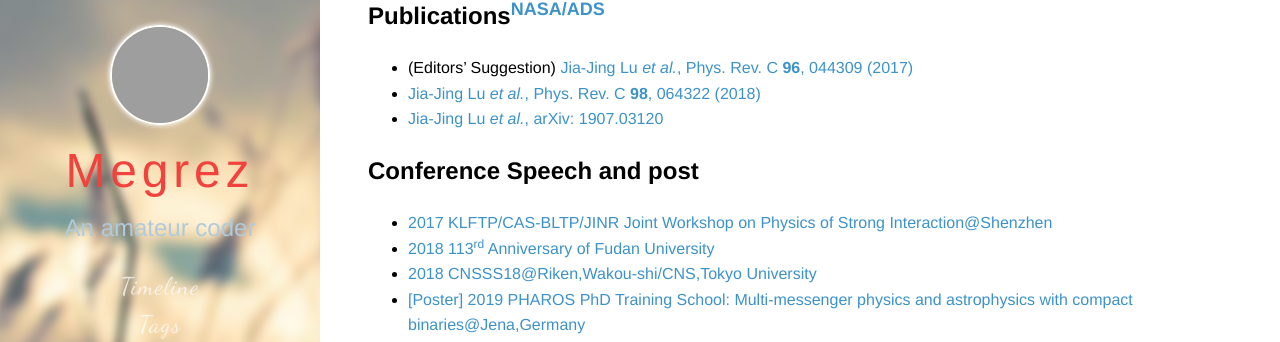
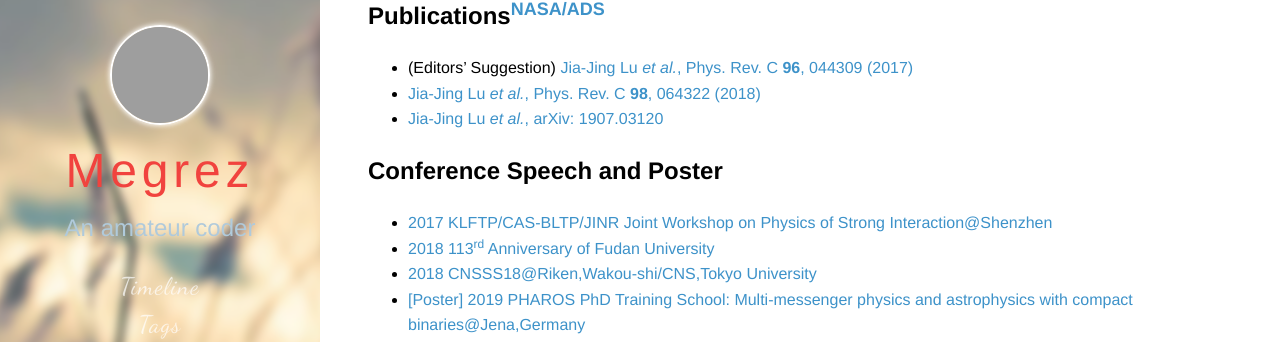
Before and after one commit to lujiajing1126/lujiajing1126.github.com, a Jekyll site: the page built from resume.md, in a window 1280 px wide and 900 px high, scrolled down 488 px, cut to the strip 103-445 px from the top of the window. Built offline with Jekyll 4.4.1, drawn with Linux system fonts in a browser that asks for light colours; some web fonts are replaced; comment, search, counter and statistics services are not loaded; grey boxes are pictures that could not be loaded.

Commit message:
fix typo

```diff
--- a/resume.md
+++ b/resume.md
@@ -35,7 +35,7 @@ Scopus: [Lu, Jiajing](https://www.scopus.com/authid/detail.uri?authorId=57196025
  - [Jia-Jing Lu _et al._, Phys. Rev. C **98**, 064322 (2018)](https://doi.org/10.1103/PhysRevC.98.064322)
  - [Jia-Jing Lu _et al._, arXiv: 1907.03120](https://arxiv.org/abs/1907.03120)
 
-## Conference Speech and post
+## Conference Speech and Poster
 
  - [2017 KLFTP/CAS-BLTP/JINR Joint Workshop on Physics of Strong Interaction@Shenzhen](http://dajipai.u.qiniudn.com/doc/pdf/conf-notes/201711-KLFTP-BLTP-JiajingLu.pdf)
  - [2018 113<sup>rd</sup> Anniversary of Fudan University](#)
```
